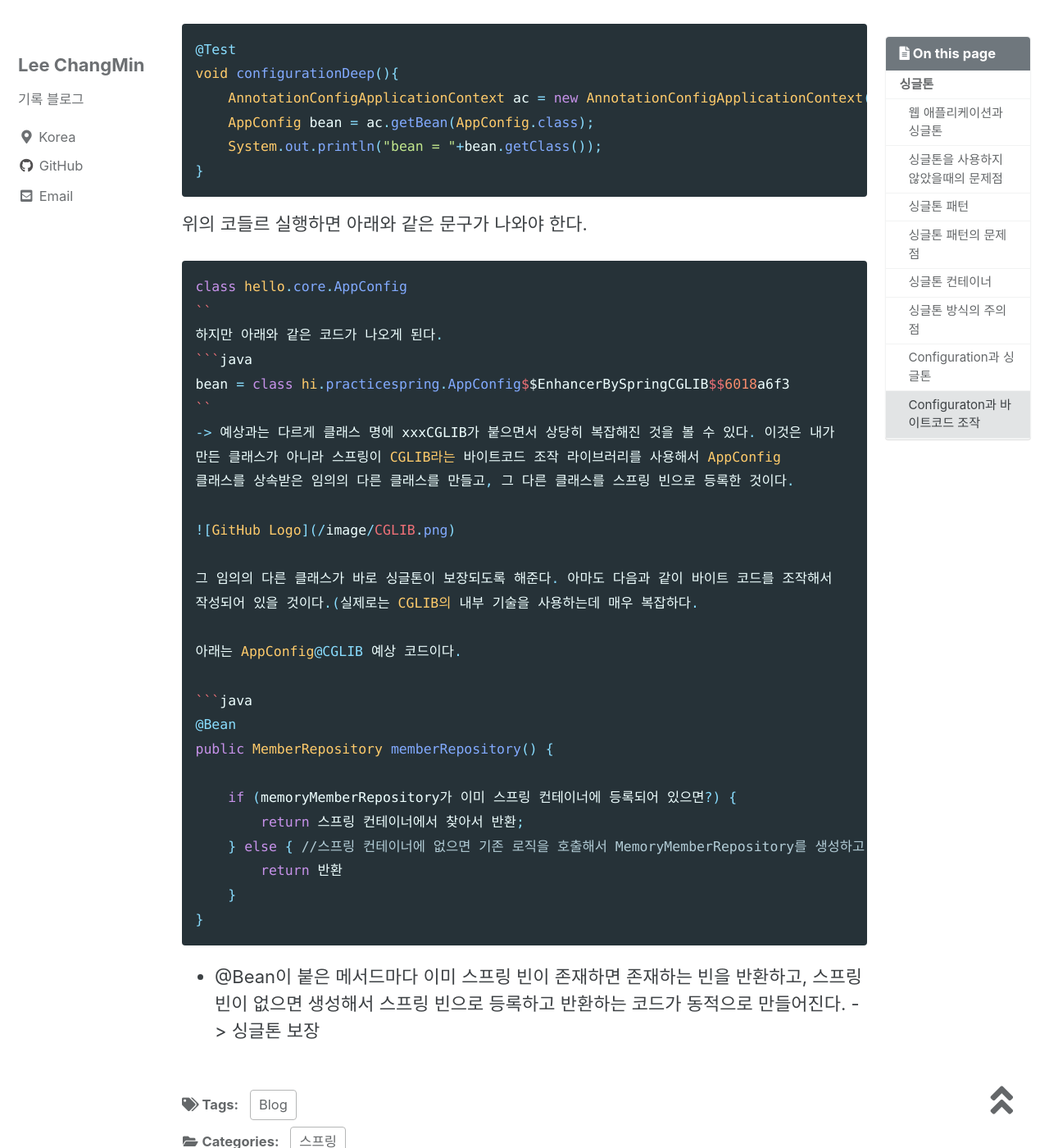
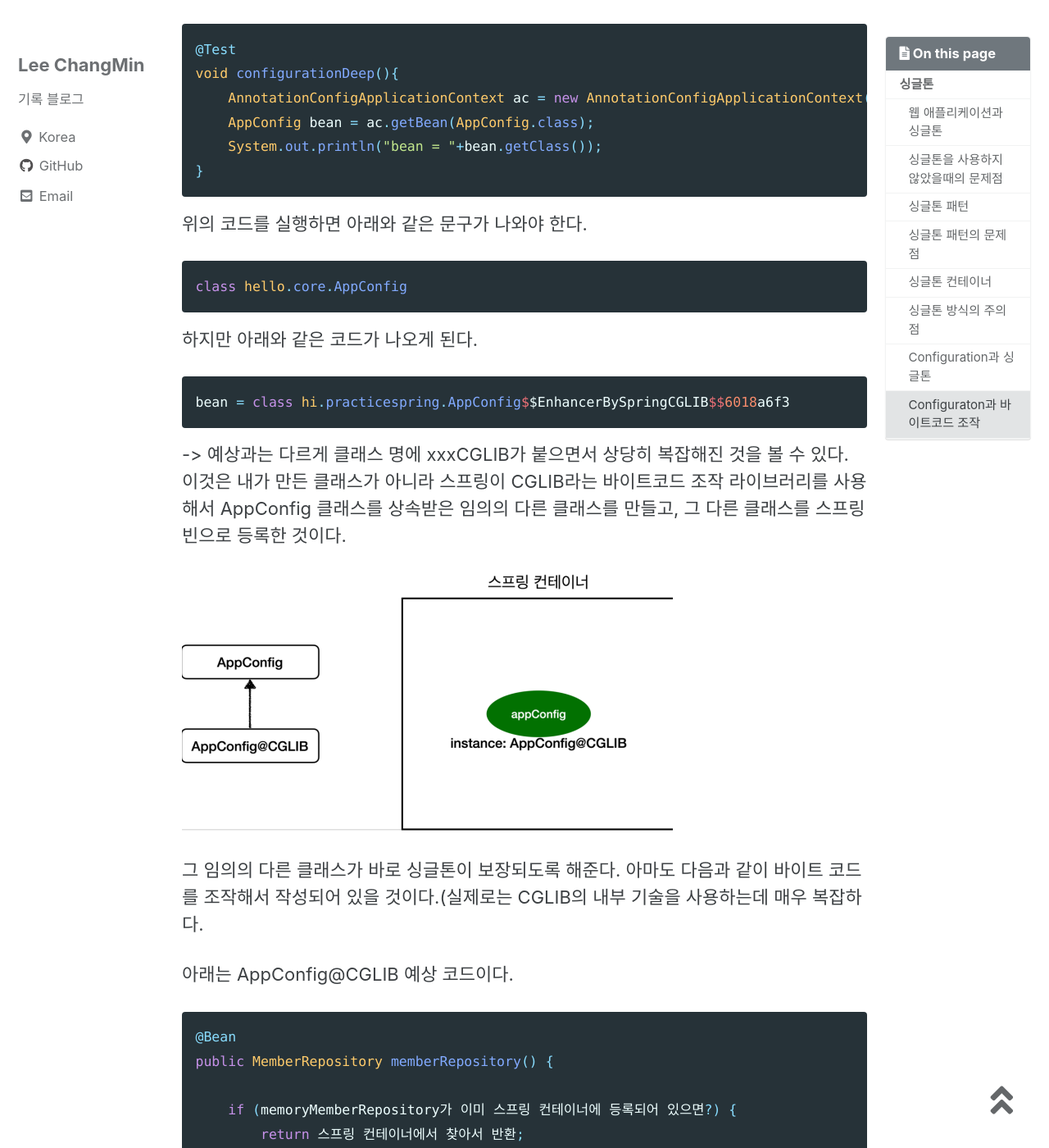
Before and after one commit to changmin2/changmin2.github.io, a Jekyll site: the page built from _posts/스프링/2022-02-20-싱글톤.md, in a window 1280 px wide and 1400 px high, scrolled down 8002 px. Shown: the whole window at 82% size. Built offline with Jekyll 4.4.1, drawn with Linux system fonts in a browser that asks for light colours; cached includes are drawn as plain includes; comment, search, counter and statistics services are not loaded.

Commit message:
싱글톤 컨테이너

````diff
--- a/_posts/스프링/2022-02-20-싱글톤.md
+++ b/_posts/스프링/2022-02-20-싱글톤.md
@@ -246,14 +246,14 @@ void configurationDeep(){
     System.out.println("bean = "+bean.getClass());
 }
 ```
-위의 코들르 실행하면 아래와 같은 문구가 나와야 한다.
+위의 코드를 실행하면 아래와 같은 문구가 나와야 한다.
 ```java
 class hello.core.AppConfig
-``
+```
 하지만 아래와 같은 코드가 나오게 된다.
 ```java
 bean = class hi.practicespring.AppConfig$$EnhancerBySpringCGLIB$$6018a6f3
-``
+```
 -> 예상과는 다르게 클래스 명에 xxxCGLIB가 붙으면서 상당히 복잡해진 것을 볼 수 있다. 이것은 내가
 만든 클래스가 아니라 스프링이 CGLIB라는 바이트코드 조작 라이브러리를 사용해서 AppConfig
 클래스를 상속받은 임의의 다른 클래스를 만들고, 그 다른 클래스를 스프링 빈으로 등록한 것이다.
````
